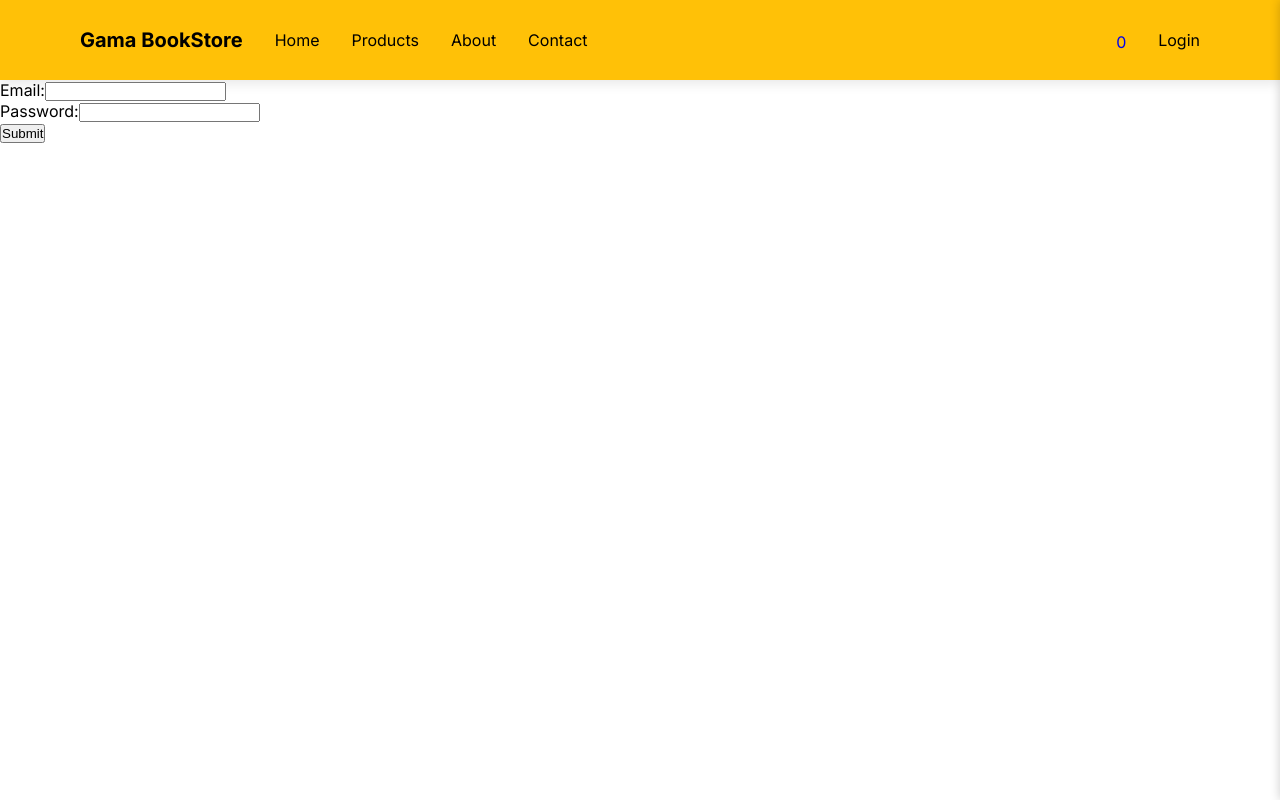
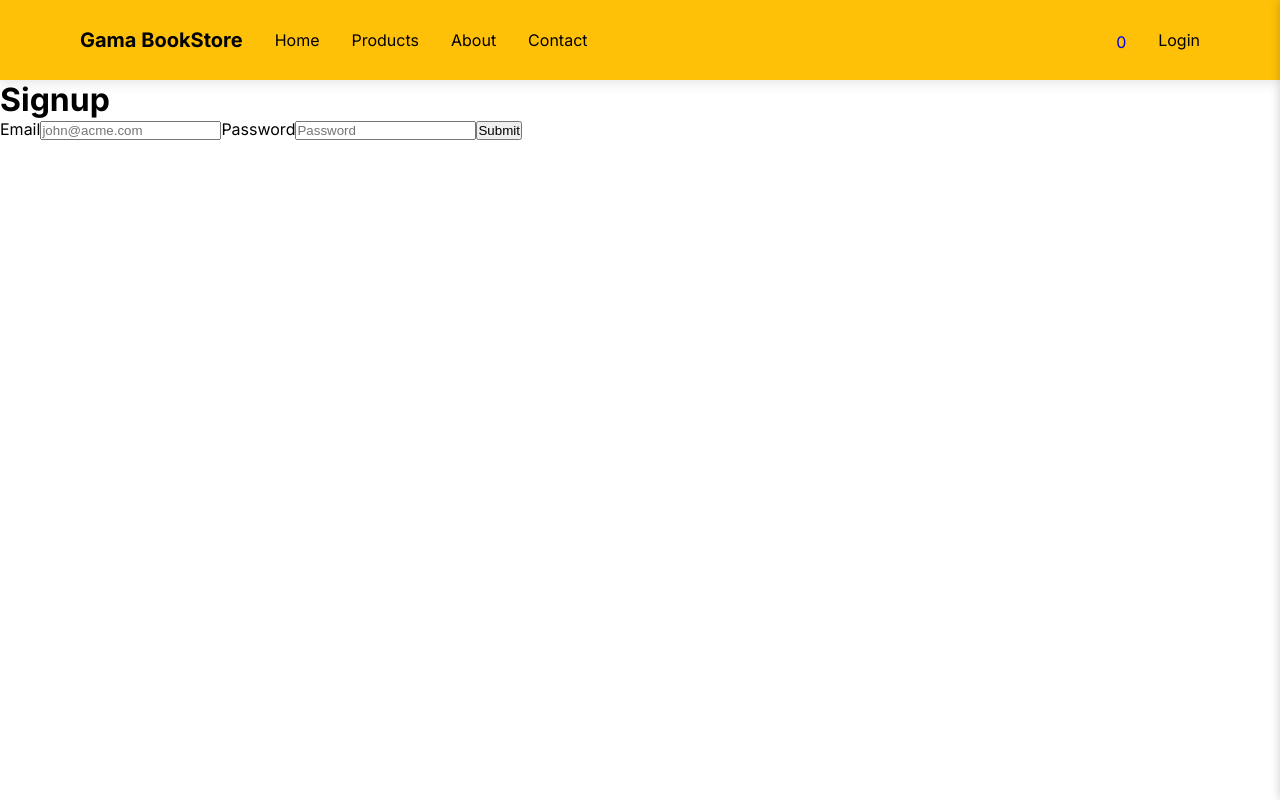
Before and after one commit to raphaelandrews/gamaxp-final-project-web, a React (Vite) app: page /login in a window 1280 px wide. Built offline with nearby package versions, Linux system fonts and the light colour scheme; some icons are missing.

Commit message:
feat: login form with formik

```diff
--- a/package.json
+++ b/package.json
@@ -11,11 +11,14 @@
   "dependencies": {
     "@types/styled-components": "^5.1.26",
     "axios": "^1.3.2",
+    "formik": "^2.2.9",
     "iconsax-react": "^0.0.8",
     "react": "^18.2.0",
     "react-dom": "^18.2.0",
+    "react-is": "^18.2.0",
     "react-router-dom": "^6.8.1",
-    "styled-components": "^5.3.6"
+    "styled-components": "^5.3.6",
+    "yup": "^1.0.0"
   },
   "devDependencies": {
     "@types/react": "^18.0.27",
--- /dev/null
+++ b/src/components/Form/Form.tsx
@@ -0,0 +1,55 @@
+import { Formik, Field, Form, FormikHelpers } from 'formik';
+import { useNavigate } from "react-router-dom";
+import { useAuth } from "../../context/AuthContext/useAuth";
+
+interface Values {
+    email: string;
+    password: string;
+}
+
+const LoginForm = () => {
+    const auth = useAuth();
+    const navigate = useNavigate();
+
+    return (
+        <div>
+            <h1>Signup</h1>
+            <Formik
+                initialValues={{
+                    email: "",
+                    password: ""
+                }}
+                onSubmit={(
+                    values: Values,
+                    { setSubmitting }: FormikHelpers<Values>
+                ) => {
+                    setTimeout(async () => {
+                        try {
+                        await auth.authenticate(values.email, values.password)
+                        navigate("/profile");
+                        } catch (error) {
+                            alert(error)
+                        }
+                    }, 500);
+                }}
+            >
+                <Form>
+                    <label htmlFor="email">Email</label>
+                    <Field
+                        id="email"
+                        name="email"
+                        placeholder="john@acme.com"
+                        type="email"
+                    />
+
+                    <label htmlFor="password">Password</label>
+                    <Field id="password" name="password" placeholder="Password" type="password" />
+
+                    <button type="submit">Submit</button>
+                </Form>
+            </Formik>
+        </div>
+    );
+};
+
+export default LoginForm;
--- /dev/null
+++ b/src/pages/Login/Login.tsx
@@ -0,0 +1,10 @@
+import React, { useState } from "react";
+import LoginForm from "../../components/Form/Form";
+
+const Form: React.FC = () => {
+    return (
+        <LoginForm />
+    );
+};
+
+export default Form;
--- a/src/pages/Login/index.tsx
+++ /dev/null
@@ -1,65 +0,0 @@
-import React, { useState } from "react";
-import { useNavigate } from "react-router-dom";
-import { useAuth } from "../../context/AuthContext/useAuth";
-
-interface FormValues {
-    email: string;
-    password: string;
-}
-
-const Form: React.FC = () => {
-    const auth = useAuth();
-    const navigate = useNavigate();
-
-    async function onFinish(values: { email: string, password: string }) {
-        try {
-            await auth.authenticate(values.email, values.password)
-            navigate("/profile");
-        } catch (error) {
-            console.log(error)
-        }
-    }
-
-    const [formValues, setFormValues] = useState<FormValues>({
-        email: "",
-        password: ""
-    });
-
-    const handleInputChange = (event: React.ChangeEvent<HTMLInputElement>) => {
-        const { name, value } = event.target;
-        setFormValues({ ...formValues, [name]: value });
-    };
-
-    const handleSubmit = (event: React.FormEvent<HTMLFormElement>) => {
-        event.preventDefault();
-        onFinish(formValues)
-    };
-
-    return (
-        <form onSubmit={handleSubmit}>
-            <div>
-                <label htmlFor="email">Email:</label>
-                <input
-                    type="email"
-                    id="email"
-                    name="email"
-                    value={formValues.email}
-                    onChange={handleInputChange}
-                />
-            </div>
-            <div>
-                <label htmlFor="password">Password:</label>
-                <input
-                    type="password"
-                    id="password"
-                    name="password"
-                    value={formValues.password}
-                    onChange={handleInputChange}
-                />
-            </div>
-            <button type="submit">Submit</button>
-        </form>
-    );
-};
-
-export default Form;
--- a/src/routes/index.tsx
+++ b/src/routes/index.tsx
@@ -2,7 +2,7 @@ import { BrowserRouter, Routes, Route } from "react-router-dom";
 import Header from "../components/Header/Header";
 import { ProtectedLayout } from '../components/ProtectedLayout';
 import Home from "../pages/Home/Home";
-import Login from '../pages/Login';
+import Login from '../pages/Login/Login';
 import Product from "../pages/Product/Product";
 import Products from "../pages/Products/Products";
 import Signup from '../pages/Signup/Signup';
```
Also changed, not shown: 1 other file (tests, documents, lock files or other folders).
